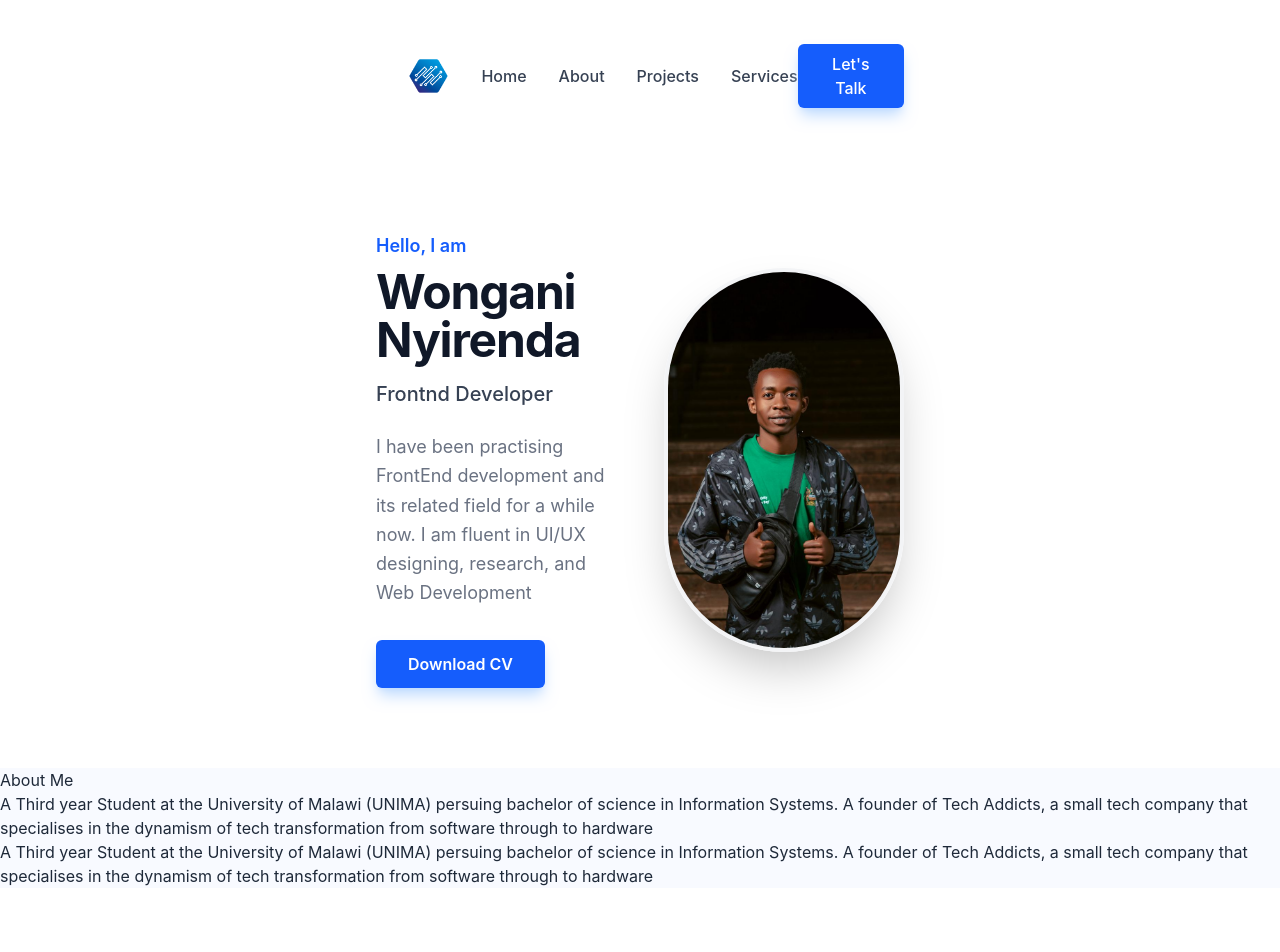
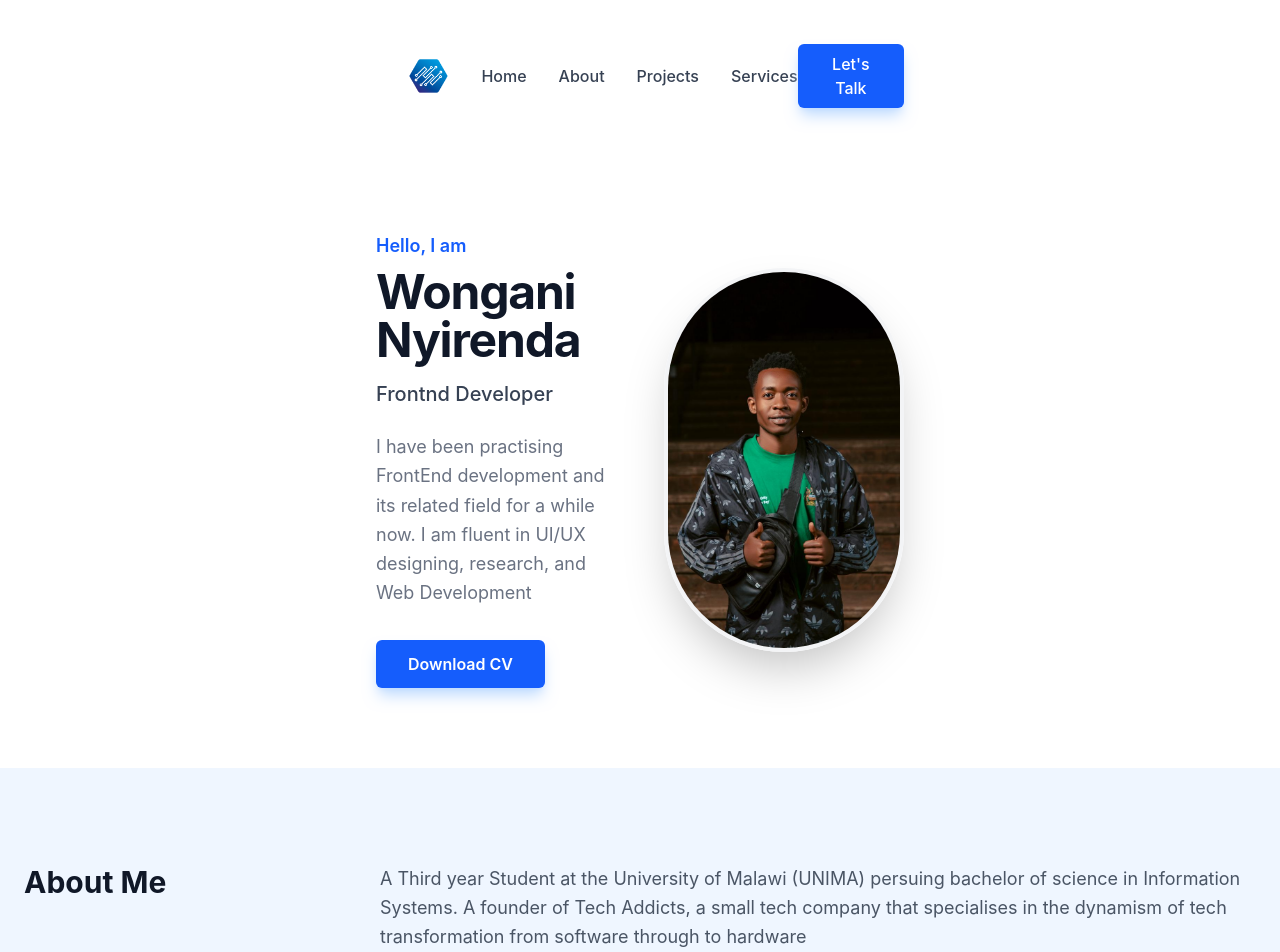
Before and after one commit to WonganiNyirenda18/Wongani-Portfolio, a React (Vite) app: page / in a window 1280 px wide. Shown: the top 952 px of the page. Built offline with nearby package versions, Linux system fonts and the light colour scheme.

Commit message:
feat: add About section component

```diff
--- a/src/Components/About.jsx
+++ b/src/Components/About.jsx
@@ -1,13 +1,13 @@
 export default function About() {
     return (
-        <section>
-            <div>
-                <div>
-                    <div>
-                        <h2>About Me</h2>
+        <section className="bg-blue-50 py-24" id="about">
+            <div className="max-w-7xl mx-auto px-6">
+                <div className="flex flex-col md:flex-row gap-16 items-start">
+                    <div className="md:w-1/4">
+                        <h2 className="text-3xl font-bold text-gray-900 mb-4">About Me</h2>
                     </div>
 
-                    <div>
+                    <div className="md:w-3/4 space-y-8 text-gray-600 leading-relaxed text-lg">
                         <p>
                             A Third year Student at the University of Malawi (UNIMA) persuing bachelor of science in Information Systems.
                             A founder of Tech Addicts, a small tech company that specialises in the dynamism of tech transformation from software through to hardware
```
